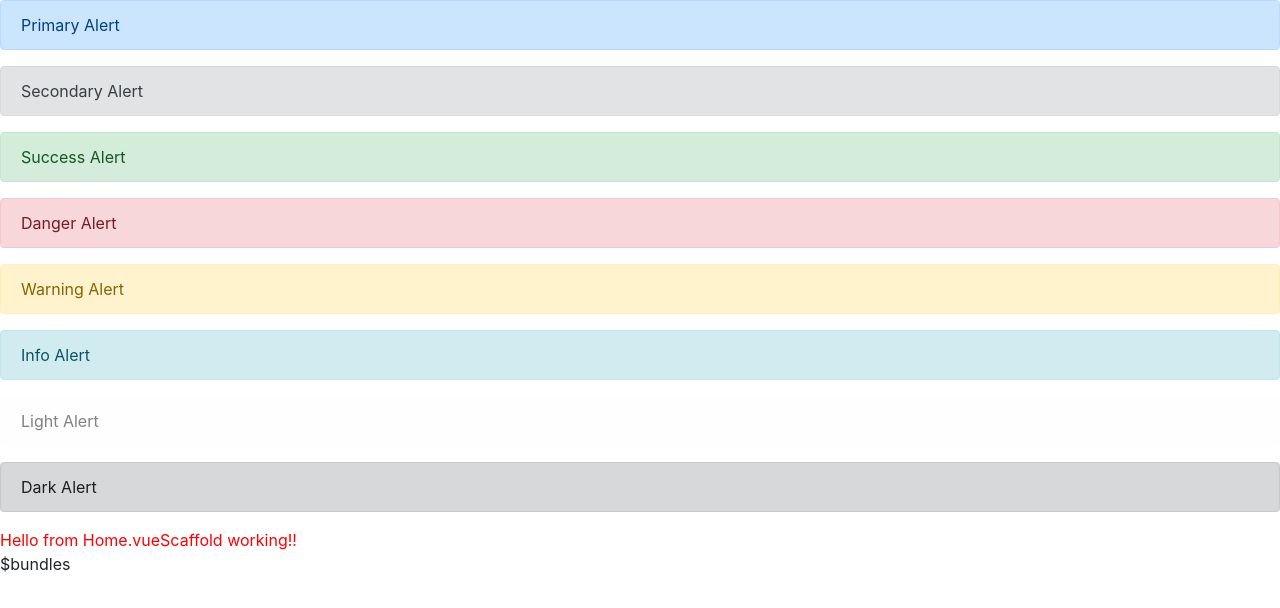
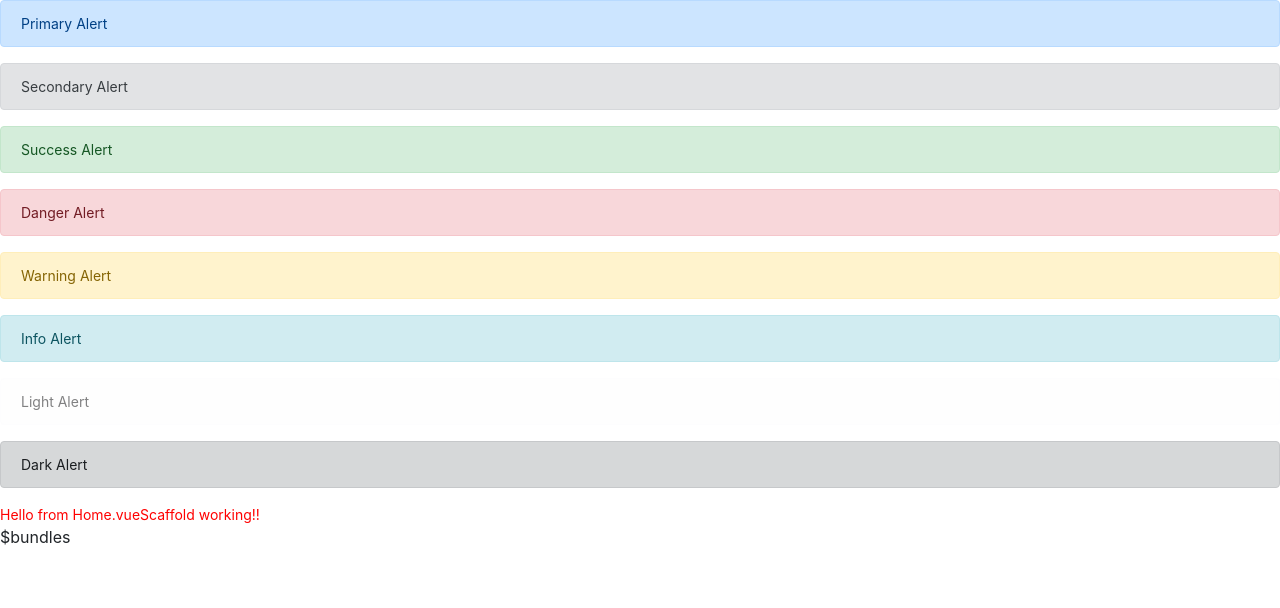
Before and after one commit to Poimen/smartphone-store-tut-fuse-box, a Vue app: page /#/ in a window 1280 px wide. Shown: the top 608 px of the page. Built offline with nearby package versions, Linux system fonts and the light colour scheme.

Commit message:
Add base styles for sass

```diff
--- a/fuse.js
+++ b/fuse.js
@@ -39,6 +39,9 @@ Sparky.task('config', () => {
         ]
       }),
       CSSPlugin(),
+      [SassPlugin({
+        importer: true
+      }), CSSPlugin()],
       WebIndexPlugin({
         title: 'Smartphone App tutorial',
         template: './src/index.html'
--- a/src/index.ts
+++ b/src/index.ts
@@ -7,6 +7,8 @@ import BootstrapVue from 'bootstrap-vue';
 import 'bootstrap/dist/css/bootstrap.css';
 import 'bootstrap-vue/dist/bootstrap-vue.css';
 
+import 'styles/main.scss';
+
 Vue.use(BootstrapVue);
 
 new Vue({
--- /dev/null
+++ b/src/styles/main.scss
@@ -0,0 +1,3 @@
+.home {
+  font-size: 14px;
+}
```
